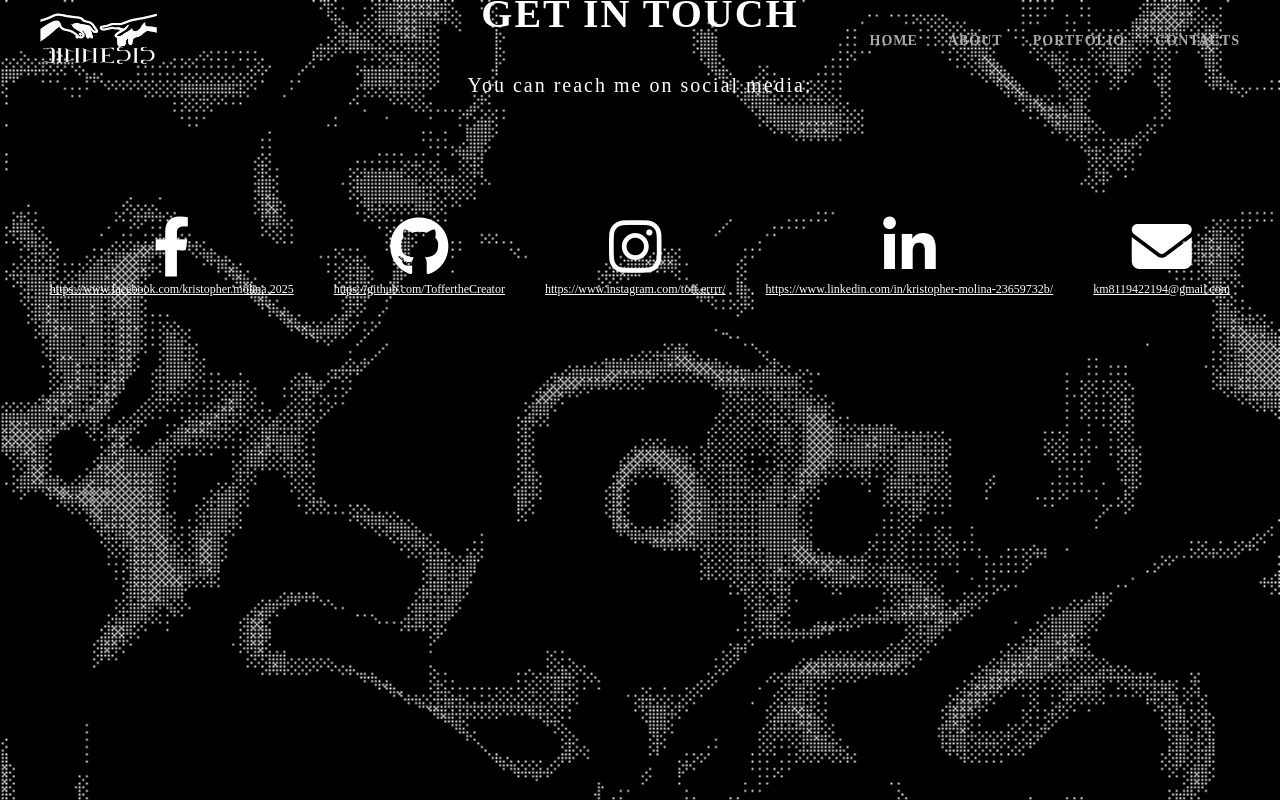
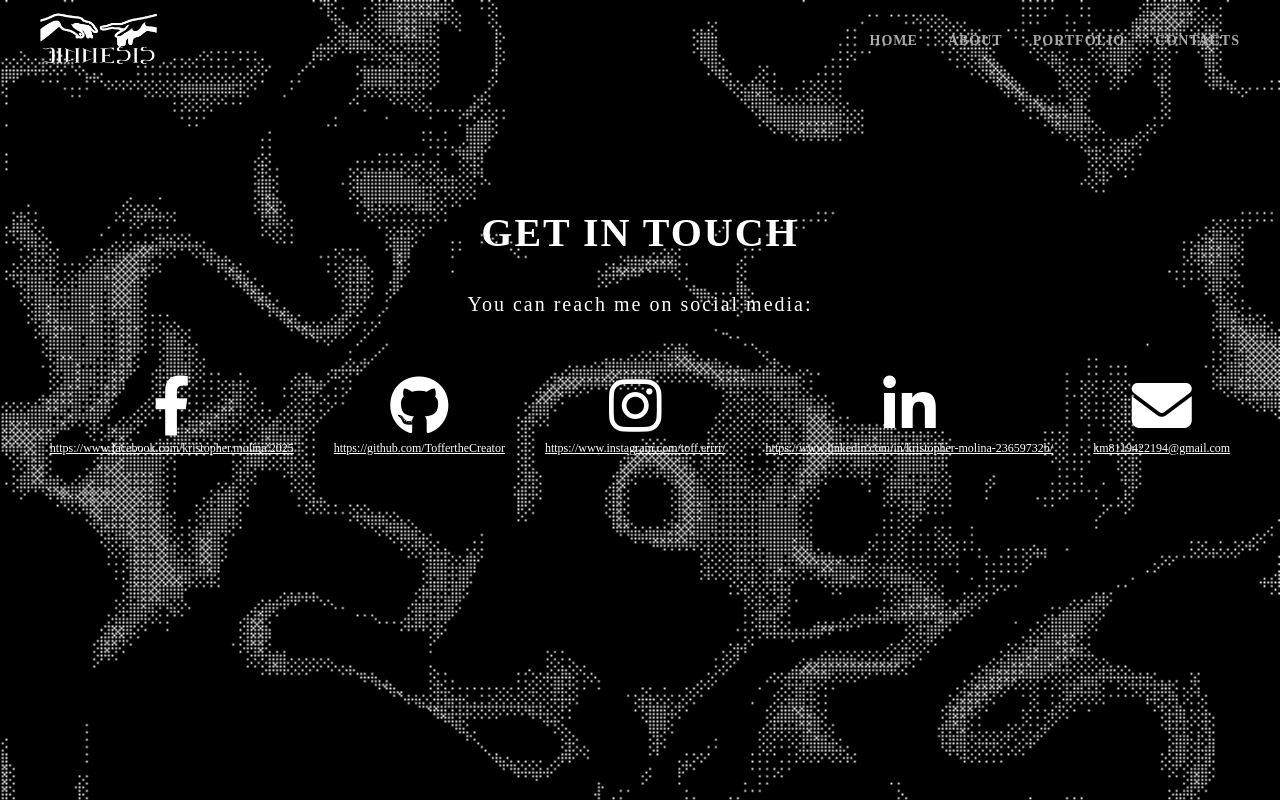
Before and after one commit to ToffertheCreator/portefeuille-de-toffer, a Flask app: page /contact in a window 1280 px wide. Run offline with Flask 3, Linux system fonts and the light colour scheme.

Commit message:
fixed contact page

```diff
--- a/static/main.css
+++ b/static/main.css
@@ -271,15 +271,24 @@ html, body {
 /*contacts*/
 .contact {
     text-align: center;
-    margin-top: 120px;
     font-size: 20px;
+    display: flex;
+    flex-direction: column;
+    justify-content: center;
+    align-items: center;
+    min-height: 100vh;
+    margin: 0;
+}
+
+.contact p {
+    margin-top: 0px;
 }
 
 .social-links {
     display: flex;
     justify-content: center;  /* centers icons horizontally */
     gap: 20px;                /* spacing between icons */
-    margin-top: 120px;
+    margin-top: 40px;
 }
 
 .social-item {
```
